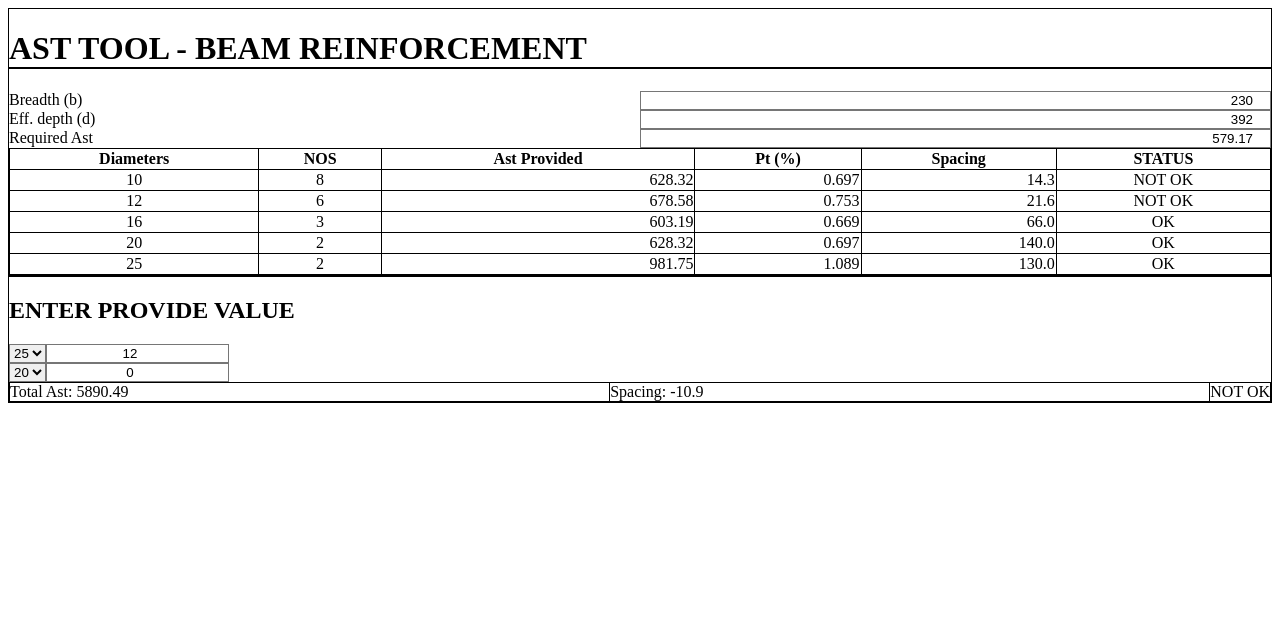
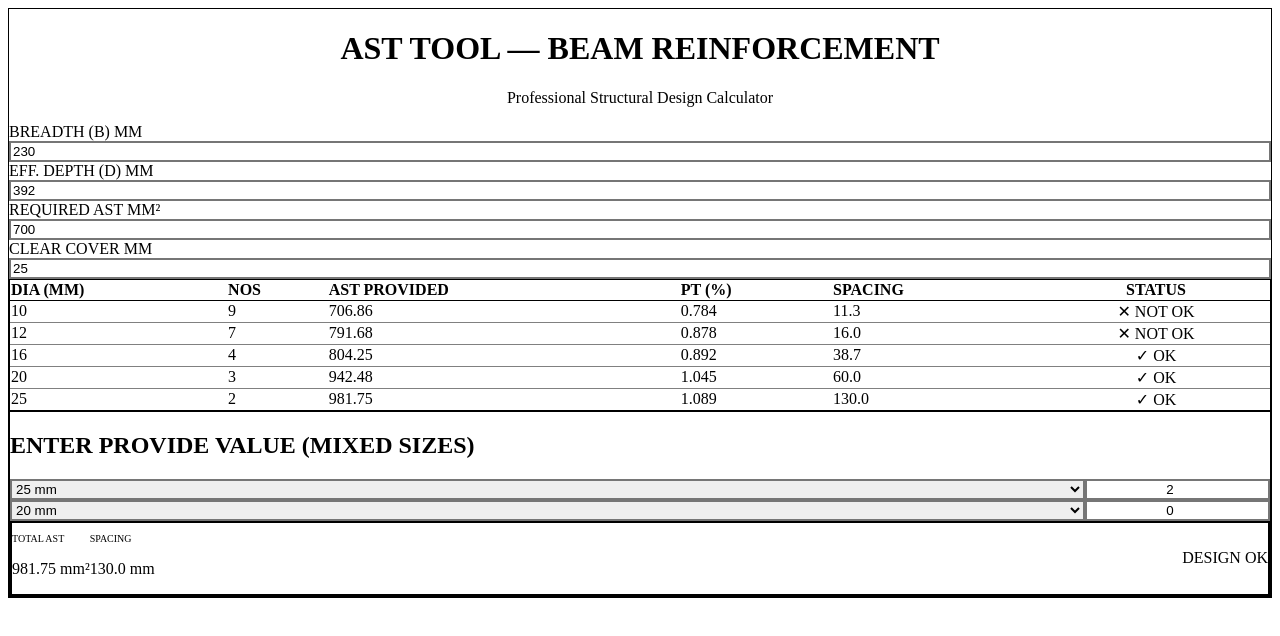
Before and after one commit to Movieeesss/AST-TOOL, a React (Vite) app: page / in a window 1280 px wide. Shown: the top 636 px of the page. Built offline with nearby package versions, Linux system fonts and the light colour scheme.

Commit message:
Update AstTool.tsx

```diff
--- a/src/AstTool.tsx
+++ b/src/AstTool.tsx
@@ -1,117 +1,144 @@
 import React, { useState } from 'react';
 
 const AstTool = () => {
-  // Top Section Inputs
   const [breadth, setBreadth] = useState(230);
   const [effDepth, setEffDepth] = useState(392);
-  const [reqAst, setReqAst] = useState(579.17);
+  const [reqAst, setReqAst] = useState(700);
   const [cover, setCover] = useState(25);
 
-  // Bottom Section Manual Entry
-  const [manual1, setManual1] = useState({ dia: 25, nos: 12 });
+  const [manual1, setManual1] = useState({ dia: 25, nos: 2 });
   const [manual2, setManual2] = useState({ dia: 20, nos: 0 });
 
   const diameters = [10, 12, 16, 20, 25];
 
-  const calculateRow = (dia, isManual = false, manualNos = 0) => {
+  const calculateRow = (dia: number, isManual = false, manualNos = 0) => {
     const areaOneBar = (Math.PI * Math.pow(dia, 2)) / 4;
     const nos = isManual ? manualNos : Math.ceil(reqAst / areaOneBar);
     const providedAst = nos * areaOneBar;
     const pt = (providedAst * 100) / (breadth * effDepth);
-    // Spacing formula from your Excel: (b - (2*cover) - (nos*dia)) / (nos - 1)
-    const spacing = nos > 1 ? (breadth - 2 * cover - nos * dia) / (nos - 1) : breadth - 2 * cover - dia;
-
+    const spacing = nos > 1 ? (breadth - (2 * cover) - (nos * dia)) / (nos - 1) : breadth - (2 * cover) - dia;
     const isOk = providedAst >= reqAst && spacing >= 25;
 
     return { nos, providedAst, pt, spacing, isOk };
   };
 
-  // Manual Combined Logic
   const m1 = calculateRow(manual1.dia, true, manual1.nos);
   const m2 = calculateRow(manual2.dia, true, manual2.nos);
   const totalManualAst = m1.providedAst + m2.providedAst;
   const totalManualNos = manual1.nos + manual2.nos;
-  // Combined Spacing: uses total bars and average diameter for estimation
-  const avgDia = totalManualNos > 0 ? (manual1.nos * manual1.dia + manual2.nos * manual2.dia) / totalManualNos : 0;
   const manualSpacing = totalManualNos > 1
-    ? (breadth - 2 * cover - (manual1.nos * manual1.dia + manual2.nos * manual2.dia)) / (totalManualNos - 1)
+    ? (breadth - (2 * cover) - (manual1.nos * manual1.dia + manual2.nos * manual2.dia)) / (totalManualNos - 1)
     : 0;
   const manualStatus = totalManualAst >= reqAst && manualSpacing >= 25;
 
   return (
-    <div className="p-4 font-serif bg-white max-w-4xl mx-auto border border-gray-300 shadow-lg">
-      <h1 className="text-xl font-bold border-b-2 border-black mb-4">AST TOOL - BEAM REINFORCEMENT</h1>
+    <div className="min-h-screen bg-gray-50 p-4 md:p-8 font-sans text-slate-800">
+      <div className="max-w-5xl mx-auto bg-white shadow-2xl rounded-xl overflow-hidden border border-slate-200">
 
-      {/* Top Section */}
-      <div className="grid grid-cols-2 gap-2 mb-6 max-w-md">
-        <label className="font-bold">Breadth (b)</label>
-        <input type="number" value={breadth} onChange={(e) => setBreadth(Number(e.target.value))} className="bg-yellow-200 border border-black px-2 text-right" />
-        <label className="font-bold">Eff. depth (d)</label>
-        <input type="number" value={effDepth} onChange={(e) => setEffDepth(Number(e.target.value))} className="bg-yellow-200 border border-black px-2 text-right" />
-        <label className="font-bold bg-blue-500 text-white px-1">Required Ast</label>
-        <input type="number" value={reqAst} onChange={(e) => setReqAst(Number(e.target.value))} className="bg-yellow-200 border border-black px-2 text-right font-bold" />
+        {/* Header */}
+        <div className="bg-slate-800 p-6 text-white text-center">
+          <h1 className="text-3xl font-extrabold tracking-tight">AST TOOL — BEAM REINFORCEMENT</h1>
+          <p className="text-slate-400 text-sm mt-1">Professional Structural Design Calculator</p>
         </div>
 
-      {/* Auto-Calculation Table */}
-      <table className="w-full border-collapse border border-black text-sm mb-8">
+        <div className="p-6 space-y-8">
+          {/* Input Section */}
+          <div className="grid grid-cols-1 md:grid-cols-4 gap-4">
+            <div className="flex flex-col">
+              <label className="text-xs font-bold uppercase text-slate-500 mb-1">Breadth (b) mm</label>
+              <input type="number" value={breadth} onChange={(e) => setBreadth(Number(e.target.value))} className="p-3 bg-yellow-50 border-2 border-yellow-200 rounded font-bold focus:border-yellow-400 outline-none transition-all" />
+            </div>
+            <div className="flex flex-col">
+              <label className="text-xs font-bold uppercase text-slate-500 mb-1">Eff. Depth (d) mm</label>
+              <input type="number" value={effDepth} onChange={(e) => setEffDepth(Number(e.target.value))} className="p-3 bg-yellow-50 border-2 border-yellow-200 rounded font-bold focus:border-yellow-400 outline-none transition-all" />
+            </div>
+            <div className="flex flex-col">
+              <label className="text-xs font-bold uppercase text-slate-500 mb-1">Required Ast mm²</label>
+              <input type="number" value={reqAst} onChange={(e) => setReqAst(Number(e.target.value))} className="p-3 bg-blue-50 border-2 border-blue-200 rounded font-extrabold text-blue-800 focus:border-blue-400 outline-none transition-all" />
+            </div>
+            <div className="flex flex-col">
+              <label className="text-xs font-bold uppercase text-slate-500 mb-1">Clear Cover mm</label>
+              <input type="number" value={cover} onChange={(e) => setCover(Number(e.target.value))} className="p-3 bg-gray-50 border-2 border-gray-200 rounded font-bold focus:border-slate-400 outline-none transition-all" />
+            </div>
+          </div>
+
+          {/* Table Section */}
+          <div className="overflow-x-auto rounded-lg border border-slate-200">
+            <table className="w-full text-left border-collapse">
               <thead>
-          <tr className="bg-orange-200">
-            <th className="border border-black p-1">Diameters</th>
-            <th className="border border-black p-1">NOS</th>
-            <th className="border border-black p-1">Ast Provided</th>
-            <th className="border border-black p-1">Pt (%)</th>
-            <th className="border border-black p-1">Spacing</th>
-            <th className="border border-black p-1">STATUS</th>
+                <tr className="bg-slate-100 text-slate-600 uppercase text-xs font-black">
+                  <th className="p-4 border-b">Dia (mm)</th>
+                  <th className="p-4 border-b">NOS</th>
+                  <th className="p-4 border-b">Ast Provided</th>
+                  <th className="p-4 border-b">Pt (%)</th>
+                  <th className="p-4 border-b">Spacing</th>
+                  <th className="p-4 border-b text-center">Status</th>
                 </tr>
               </thead>
-        <tbody>
+              <tbody className="divide-y divide-slate-100 font-medium">
                 {diameters.map((dia) => {
                   const data = calculateRow(dia);
                   return (
-              <tr key={dia}>
-                <td className="border border-black p-1 text-center bg-red-600 text-white">{dia}</td>
-                <td className="border border-black p-1 text-center bg-green-500 font-bold">{data.nos}</td>
-                <td className="border border-black p-1 text-right bg-orange-300 font-mono">{data.providedAst.toFixed(2)}</td>
-                <td className="border border-black p-1 text-right bg-orange-300">{data.pt.toFixed(3)}</td>
-                <td className="border border-black p-1 text-right bg-orange-300">{data.spacing.toFixed(1)}</td>
-                <td className={`border border-black p-1 text-center font-bold ${data.isOk ? 'bg-green-500' : 'bg-red-600 text-white'}`}>
-                  {data.isOk ? 'OK' : 'NOT OK'}
+                    <tr key={dia} className="hover:bg-slate-50 transition-colors">
+                      <td className="p-4 font-bold text-slate-900 bg-slate-50/50">{dia}</td>
+                      <td className="p-4 text-indigo-600 font-bold">{data.nos}</td>
+                      <td className="p-4 font-mono">{data.providedAst.toFixed(2)}</td>
+                      <td className="p-4">{data.pt.toFixed(3)}</td>
+                      <td className={`p-4 ${data.spacing < 25 ? 'text-red-500 font-bold' : ''}`}>{data.spacing.toFixed(1)}</td>
+                      <td className="p-4 text-center">
+                        <span className={`px-4 py-1.5 rounded-full text-xs font-black uppercase tracking-wider ${data.isOk ? 'bg-green-100 text-green-700' : 'bg-red-100 text-red-700'}`}>
+                          {data.isOk ? '✓ OK' : '✕ NOT OK'}
+                        </span>
                       </td>
                     </tr>
                   );
                 })}
               </tbody>
             </table>
+          </div>
 
-      {/* Manual Provide Section */}
-      <div className="border-t-2 border-black pt-4">
-        <h2 className="bg-blue-600 text-white font-bold px-2 py-1 mb-2 inline-block">ENTER PROVIDE VALUE</h2>
-        <div className="space-y-1">
+          {/* Manual Section */}
+          <div className="bg-slate-50 p-6 rounded-xl border border-slate-200">
+            <h2 className="text-sm font-black uppercase text-slate-500 mb-4 flex items-center gap-2">
+              <span className="w-2 h-2 bg-blue-600 rounded-full"></span> Enter Provide Value (Mixed Sizes)
+            </h2>
+            <div className="grid grid-cols-1 md:grid-cols-2 gap-4 mb-6">
               {[manual1, manual2].map((m, i) => (
                 <div key={i} className="flex gap-2">
                   <select
                     value={m.dia}
                     onChange={(e) => i === 0 ? setManual1({...manual1, dia: Number(e.target.value)}) : setManual2({...manual2, dia: Number(e.target.value)})}
-                className="bg-yellow-200 border border-black w-24 text-center"
+                    className="flex-1 p-3 bg-white border-2 border-slate-200 rounded font-bold outline-none"
                   >
-                {diameters.map(d => <option key={d} value={d}>{d}</option>)}
+                    {diameters.map(d => <option key={d} value={d}>{d} mm</option>)}
                   </select>
                   <input
                     type="number"
                     value={m.nos}
                     onChange={(e) => i === 0 ? setManual1({...manual1, nos: Number(e.target.value)}) : setManual2({...manual2, nos: Number(e.target.value)})}
-                className="bg-yellow-200 border border-black w-24 text-center font-bold"
+                    placeholder="Nos"
+                    className="w-24 p-3 bg-white border-2 border-slate-200 rounded font-bold text-center outline-none"
                   />
                 </div>
               ))}
             </div>
 
-        {/* Manual Result Row */}
-        <div className="flex mt-4 font-bold border border-black bg-orange-300">
-          <div className="p-2 flex-1 border-r border-black">Total Ast: {totalManualAst.toFixed(2)}</div>
-          <div className="p-2 flex-1 border-r border-black">Spacing: {manualSpacing.toFixed(1)}</div>
-          <div className={`p-2 w-32 text-center ${manualStatus ? 'bg-green-600 text-white' : 'bg-red-600 text-white'}`}>
-            {manualStatus ? 'OK' : 'NOT OK'}
+            {/* Manual Summary Bar */}
+            <div className={`flex flex-wrap items-center justify-between p-5 rounded-lg border-2 transition-all ${manualStatus ? 'bg-green-50 border-green-200' : 'bg-red-50 border-red-200'}`}>
+              <div className="flex gap-8">
+                <div>
+                  <p className="text-[10px] font-black text-slate-400 uppercase">Total Ast</p>
+                  <p className={`text-xl font-black ${manualStatus ? 'text-green-700' : 'text-red-700'}`}>{totalManualAst.toFixed(2)} mm²</p>
+                </div>
+                <div>
+                  <p className="text-[10px] font-black text-slate-400 uppercase">Spacing</p>
+                  <p className={`text-xl font-black ${manualStatus ? 'text-green-700' : 'text-red-700'}`}>{manualSpacing.toFixed(1)} mm</p>
+                </div>
+              </div>
+              <div className={`mt-4 md:mt-0 px-8 py-3 rounded font-black text-lg uppercase tracking-widest shadow-sm ${manualStatus ? 'bg-green-600 text-white' : 'bg-red-600 text-white'}`}>
+                {manualStatus ? 'Design OK' : 'Design Failed'}
+              </div>
+            </div>
           </div>
         </div>
       </div>
```
Lines whose indentation alone changed are shown as unchanged.
